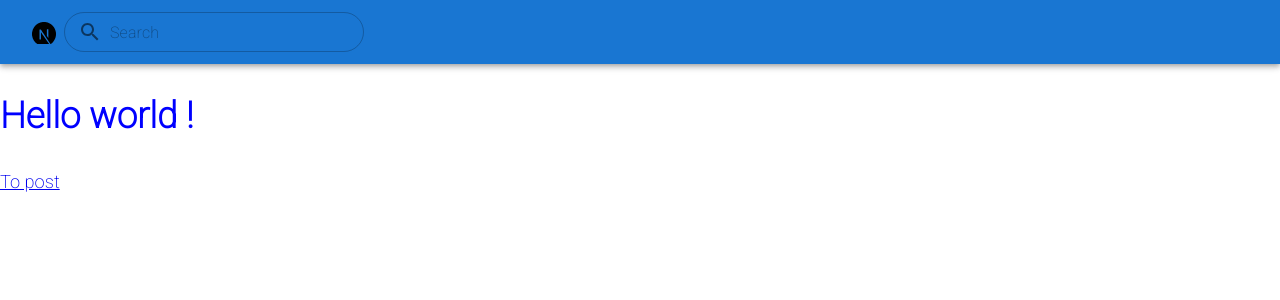
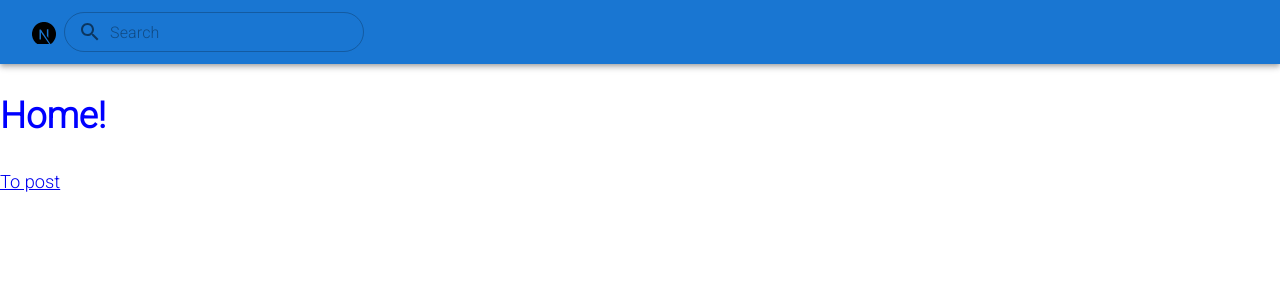
Before and after one commit to LeChatErrant/front-template, a Next.js app: page / in a window 1280 px wide. Shown: the top 300 px of the page. Built offline with nearby package versions, Linux system fonts and the light colour scheme.

Commit message:
fix: weird build bug with postcss fixed

```diff
--- a/src/pages/_app.tsx
+++ b/src/pages/_app.tsx
@@ -21,7 +21,7 @@
     >
       <Layout>
         <Head>
-          <title> App </title>
+          <title> Front template </title>
         </Head>
         <MuiThemeProvider theme={theme}>
           <CssBaseline />
--- a/src/pages/_document.tsx
+++ b/src/pages/_document.tsx
@@ -16,7 +16,7 @@
           <link rel="preconnect" href="https://fonts.googleapis.com" />
           <link rel="preconnect" href="https://fonts.gstatic.com" />
           <link
-            href="https://fonts.googleapis.com/css2?family=Roboto:wght@200&display=swap"
+            href="https://fonts.googleapis.com/css2?family=Roboto:wght@300&display=swap"
             rel="stylesheet"
           />
         </Head>
--- a/src/pages/index.tsx
+++ b/src/pages/index.tsx
@@ -12,7 +12,7 @@
       <Head>
         <title>Home</title>
       </Head>
-      <Title>Hello world !</Title>
+      <Title>Home!</Title>
       <Link href="/post/id">To post</Link>
     </>
   )
```
